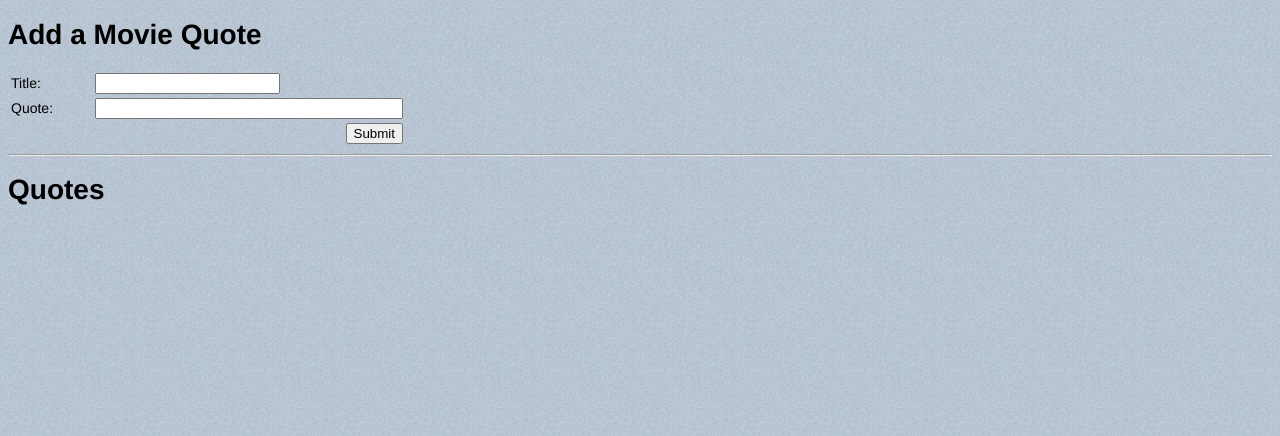
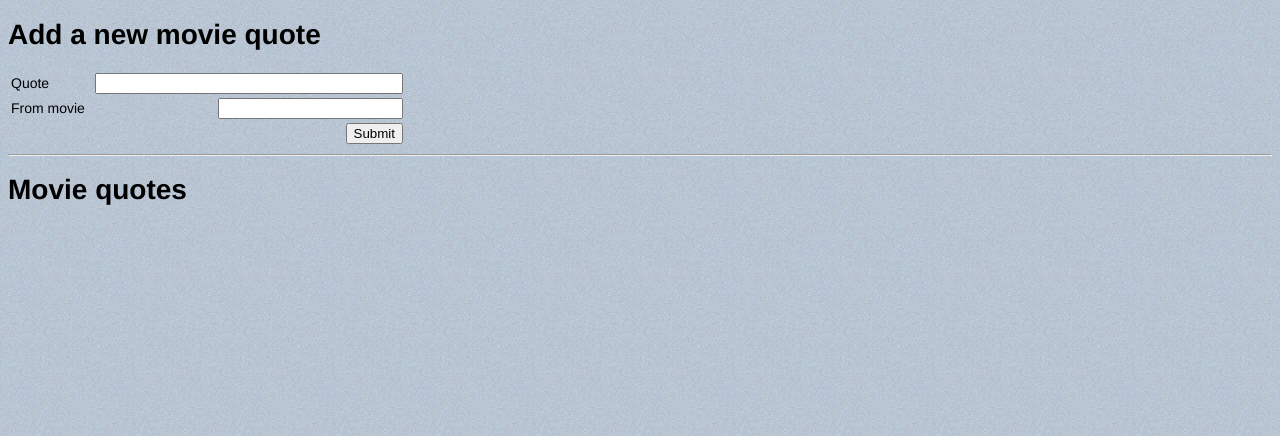
Before and after one commit to RoseMobileEndpoints/MovieQuotesWebApp, a Python web app: template templates/moviequotes.html in a window 1280 px wide. Shown: the top 436 px of the page. Run offline with Jinja, Linux system fonts and the light colour scheme; the template is opened without the code that fills it, so the values that code supplies are empty.

Commit message:
Style improvements
Putting inline css style into css files
Minor name changes

```diff
--- a/static/stylesheets/moviequotes.css
+++ b/static/stylesheets/moviequotes.css
@@ -7,12 +7,22 @@ input[name=quote] {
 	width: 300px;
 }
 
+input[name=title] {
+	float: right;
+}
+
+input[type=submit] {
+	float: right;
+}
+
 ul {
     list-style-type: none;
 }
 
 .movie-title {
 	font-style: italic;
+	margin-left: 12px;
+	margin-bottom: 10px;
 }
 
 td:first-child {
--- a/templates/moviequotes.html
+++ b/templates/moviequotes.html
@@ -7,30 +7,30 @@
   <link rel="stylesheet" type="text/css" href="static/stylesheets/moviequotes.css" />
 </head>
 <body>
-	<h1>Add a Movie Quote</h1>
+	<h1>Add a new movie quote</h1>
 	<form action="" method="post">
 	  <table>
 		<tr>
-		  <td>Title:</td>
+		  <td>Quote</td>
+		  <td><input type="text" name="quote"></td>
+		</tr>
+		<tr>
+		  <td>From movie</td>
 		  <td><input type="text" name="title"></td>
 		</tr>
 		<tr>
-		  <td>Quote:</td>
-		  <td><input type="text" name="quote"></td>
-		</tr>
-		<tr>
 		  <td></td>
-		  <td><input style="float: right;" type="submit" value="Submit"></td>
+		  <td><input type="submit" value="Submit"></td>
 		</tr>
 	  </table>
 	</form>
 	<hr>
-	<h1>Quotes</h1>
+	<h1>Movie quotes</h1>
 	<ul>
 	  {% for moviequote in moviequotes %}
 		<li>
 		  <b>{{moviequote.quote}}</b>
-		  <div class="movie-title" style="margin-left: 12px;">- {{moviequote.title}}</div>
+		  <div class="movie-title">- {{moviequote.title}}</div>
 		</li>
 	  {% endfor %}
 	</ul>
```
